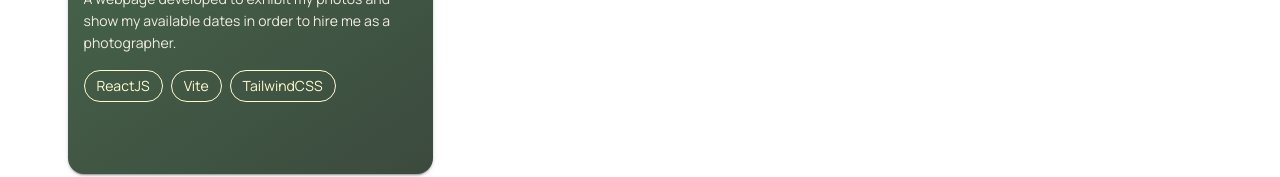
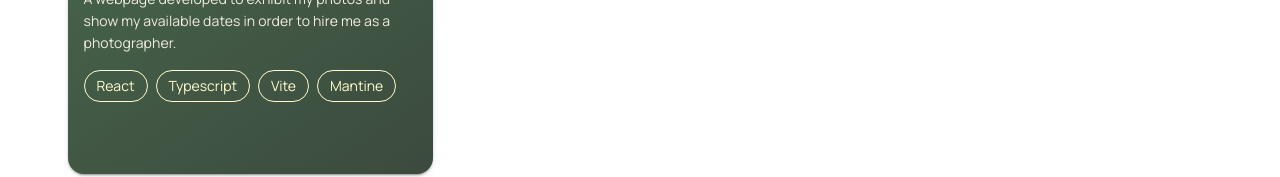
Before and after one commit to peeranat-dan/my-portfolio-website, a Vue app: page / in a window 1280 px wide. Shown: the part 1576-1753 px from the top of the page. Built offline with nearby package versions, Linux system fonts and the light colour scheme.

Commit message:
- Change github URL and tech stack

```diff
--- a/src/views/Projects.vue
+++ b/src/views/Projects.vue
@@ -67,8 +67,8 @@ export default {
           dark: false,
           channel: "Github",
           icon: "mdi-github",
-          url: "https://github.com/peeranat-dan/nprdphoto",
-          tags: ["ReactJS", "Vite", "TailwindCSS"],
+          url: "https://github.com/peeranat-dan/nprdphoto-profile",
+          tags: ["React", "Typescript", "Vite", "Mantine"],
           description:
             "A webpage developed to exhibit my photos and show my available dates in order to hire me as a photographer.",
         },
```
